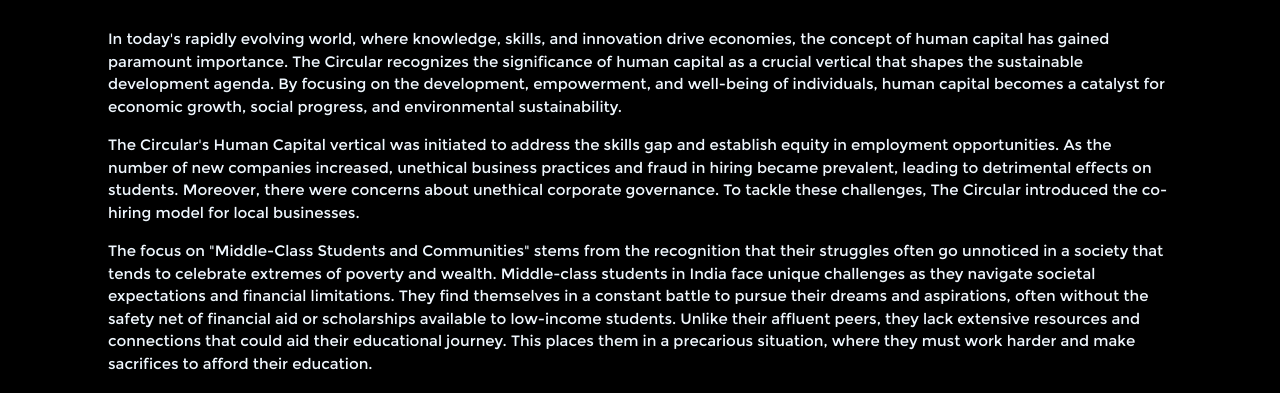
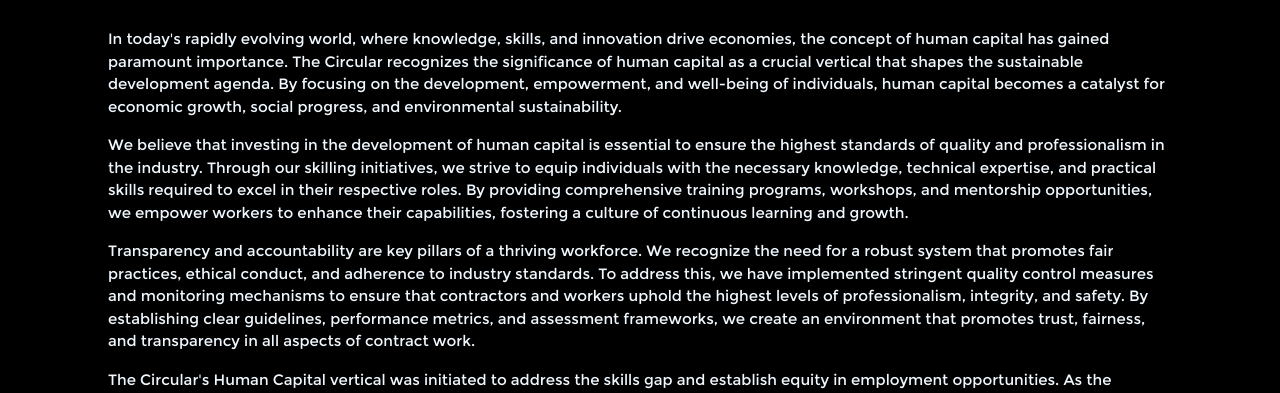
Before and after one commit to Rushikeshsr/thecircularweb, a React (Create React App) app in the folder circular/: page /humancapital in a window 1280 px wide. Shown: the part 940-1333 px from the top of the page. Built offline with nearby package versions, Linux system fonts and the light colour scheme.

Commit message:
human capital two paraghs added

```diff
--- a/circular/src/components/humancapital.js
+++ b/circular/src/components/humancapital.js
@@ -23,6 +23,12 @@
        <div className='sec2 p-5'>
         <p className='paragh'>
             In today's rapidly evolving world, where knowledge, skills, and innovation drive economies, the concept of human capital has gained paramount importance. The Circular recognizes the significance of human capital as a crucial vertical that shapes the sustainable development agenda. By focusing on the development, empowerment, and well-being of individuals, human capital becomes a catalyst for economic growth, social progress, and environmental sustainability.
+        </p>
+        <p data-aos="fade-left" data-aos-delay="200" className='paragh'>
+            We believe that investing in the development of human capital is essential to ensure the highest standards of quality and professionalism in the industry. Through our skilling initiatives, we strive to equip individuals with the necessary knowledge, technical expertise, and practical skills required to excel in their respective roles. By providing comprehensive training programs, workshops, and mentorship opportunities, we empower workers to enhance their capabilities, fostering a culture of continuous learning and growth.
+        </p>
+        <p data-aos="fade-right" data-aos-delay="200" className='paragh'>
+            Transparency and accountability are key pillars of a thriving workforce. We recognize the need for a robust system that promotes fair practices, ethical conduct, and adherence to industry standards. To address this, we have implemented stringent quality control measures and monitoring mechanisms to ensure that contractors and workers uphold the highest levels of professionalism, integrity, and safety. By establishing clear guidelines, performance metrics, and assessment frameworks, we create an environment that promotes trust, fairness, and transparency in all aspects of contract work.
         </p>
         <p data-aos="fade-left" data-aos-delay="200" className='paragh'>
             The Circular's Human Capital vertical was initiated to address the skills gap and establish equity in employment opportunities. As the number of new companies increased, unethical business practices and fraud in hiring became prevalent, leading to detrimental effects on students. Moreover, there were concerns about unethical corporate governance. To tackle these challenges, The Circular introduced the co-hiring model for local businesses.
```
